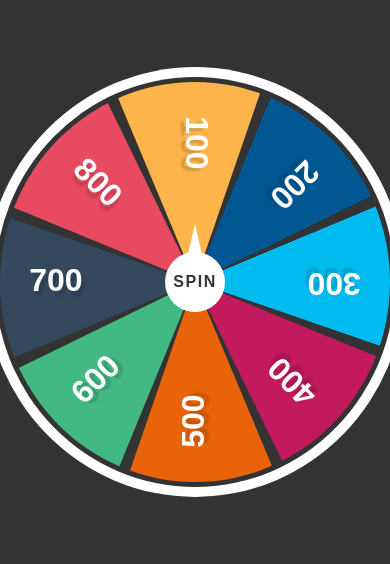
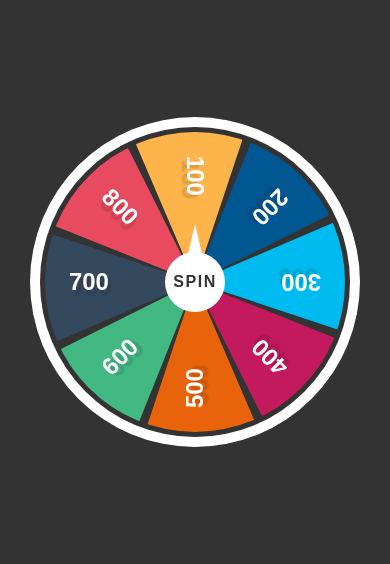
Before and after one commit to butani111/spin-wheel, a plain HTML site: page index.html in a window 390 px wide. Shown: the part 140-704 px from the top of the page. Drawn offline with Linux system fonts and the light colour scheme.

Commit message:
compotible for all the devices

```diff
--- a/index.css
+++ b/index.css
@@ -85,3 +85,13 @@ body {
   font-weight: 700;
   text-shadow: 3px 5px 2px rgba(0, 0, 0, 0.15);
 }
+
+@media screen and (max-width: 450px) {
+  .container {
+    height: 300px;
+    width: 300px;
+  }
+  .container .wheel .option span {
+    font-size: 1.5em;
+  }
+}
```
